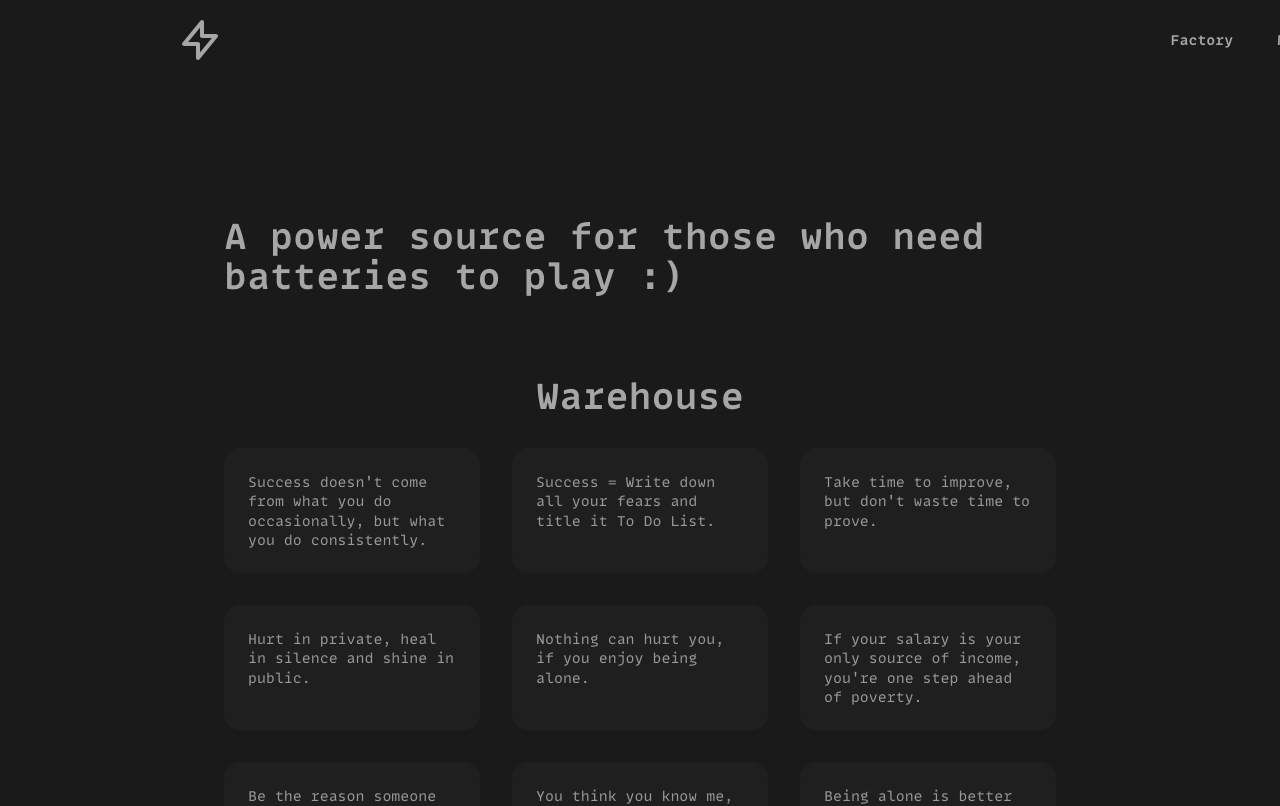
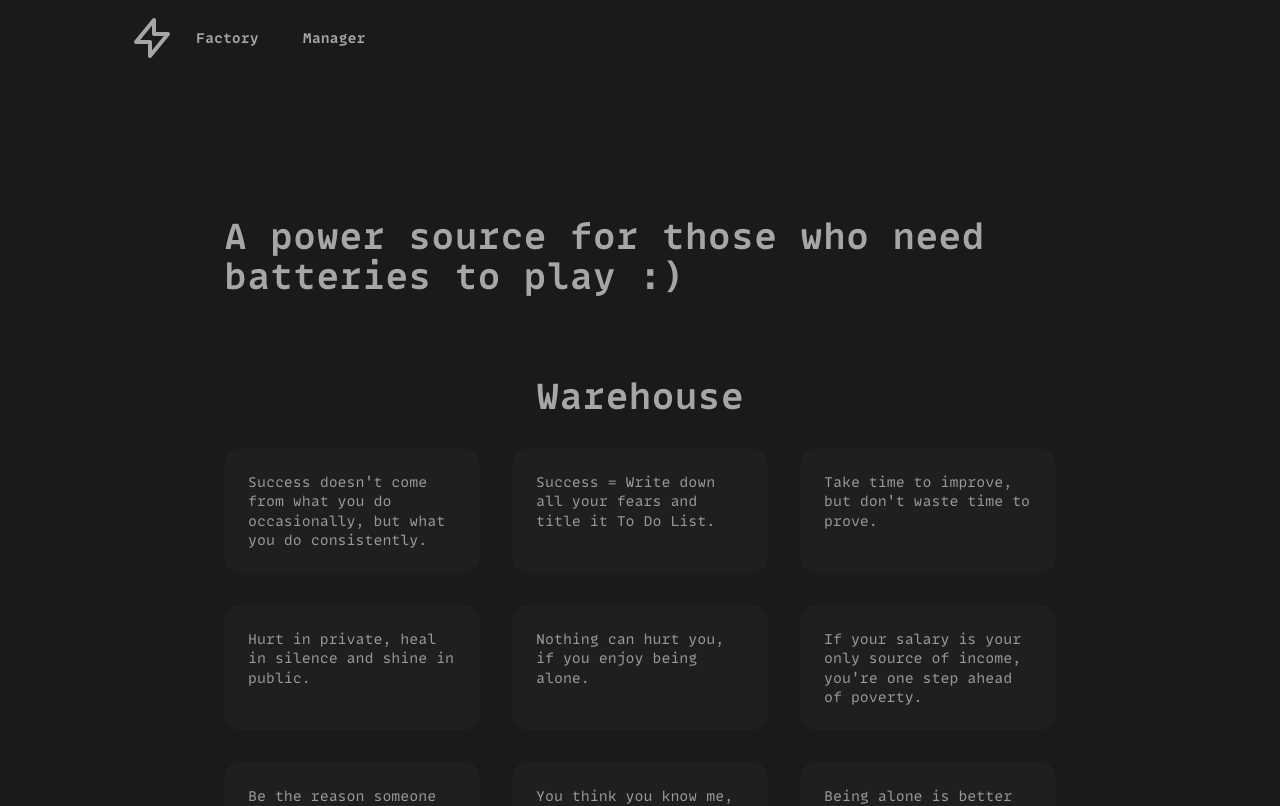
Before and after one commit to vedxp/battry, a Vue app: page / in a window 1280 px wide. Shown: the top 806 px of the page. Built offline with nearby package versions, Linux system fonts and the light colour scheme.

Commit message:
Update Nav.vue

```diff
--- a/src/components/Nav.vue
+++ b/src/components/Nav.vue
@@ -1,7 +1,7 @@
 <template>
   <nav class="bg-nav px-6 py-2 slg:py-4 slg:px-12 flex items-center justify-between fixed w-full">
     <!--Logo-->
-    <div class="grow left-0">
+    <div class="grow absolute left-0 w-full">
       <svg fill="none" stroke="currentColor" class="w-6 h-6 slg:w-9 slg:h-9 lg:w-12 lg:h-12" viewBox="0 0 24 24"><path stroke-linecap="round" stroke-linejoin="round" stroke-width="2" d="M13 10V3L4 14h7v7l9-11h-7z"/></svg>
     </div>
     <!--Links-->
```
